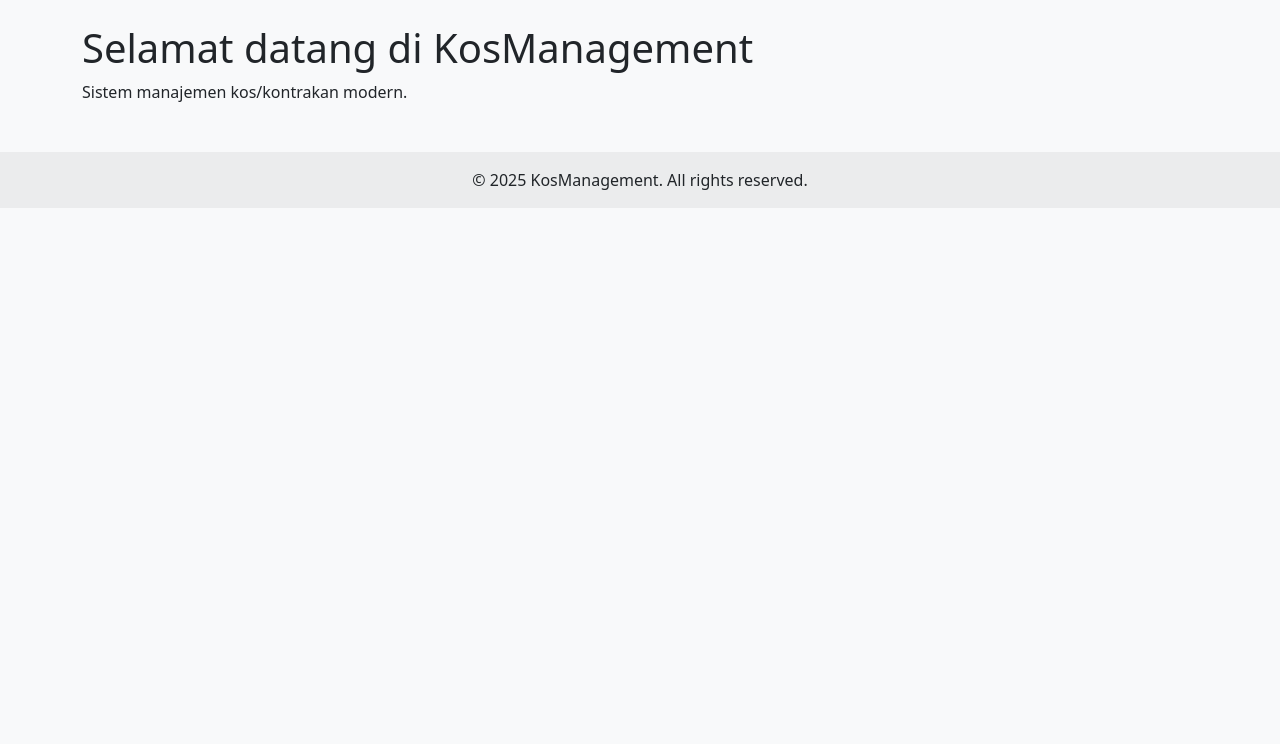
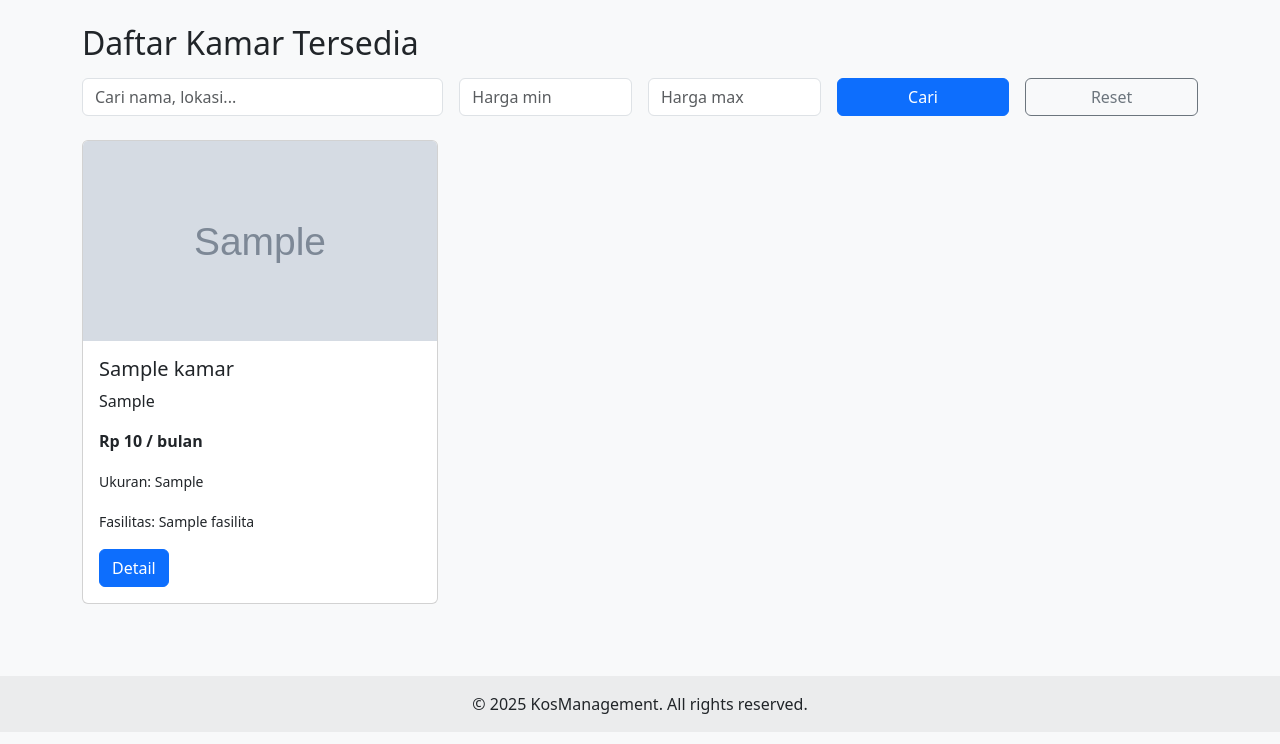
Before and after one commit to raylienardy/kos-management, a PHP site: page / in a window 1280 px wide. Shown: the part 56-800 px from the top of the page. Run offline with PHP 8.4, Linux system fonts and the light colour scheme; tables that the repository leaves empty or names only in its code hold one stand-in row (values such as "Sample post"); grey boxes marked "Sample" are stand-in pictures; some libraries are stand-ins or nearby versions.

Commit message:
Fase 2: Halaman Publik & Autentikasi + perbaikan link + perbaikan akun admin

```diff
--- a/auth/logout.php
+++ b/auth/logout.php
@@ -1,6 +1,6 @@
 <?php
 session_start();
-$_SESSION = [];               // kosongkan session
+$_SESSION = [];
 session_destroy();
 header("Location: ../index.php");
 exit;
--- a/config/database.php
+++ b/config/database.php
@@ -21,4 +21,23 @@ class Database {
         return $this->conn;
     }
 }
+// ====== Tambahan: deteksi BASE_URL otomatis ======
+// Dapatkan path absolut folder proyek (root, bukan config)
+$projectRoot = dirname(__FILE__);         // .../kos-management/config
+$projectRoot = dirname($projectRoot);     // .../kos-management
+$projectRoot = realpath($projectRoot);    // normalisasi path
+
+$docRoot = realpath($_SERVER['DOCUMENT_ROOT']);
+
+// Hitung path relatif dari document root ke proyek
+if (strpos($projectRoot, $docRoot) === 0) {
+    $relativePath = substr($projectRoot, strlen($docRoot));
+} else {
+    // Fallback jika di luar document root (jarang)
+    $relativePath = '/kos-management';   // ganti manual jika perlu
+}
+$relativePath = str_replace('\\', '/', $relativePath);
+$relativePath = '/' . trim($relativePath, '/');
+
+define('BASE_URL', 'http://' . $_SERVER['HTTP_HOST'] . $relativePath . '/');
 ?>
--- /dev/null
+++ b/fix_admin.php
@@ -0,0 +1,6 @@
+<?php
+require_once 'config/database.php';
+$db = (new Database())->getConnection();
+$new_hash = password_hash('admin123', PASSWORD_DEFAULT);
+$db->exec("UPDATE users SET password = '$new_hash' WHERE email = 'admin@kos.com'");
+echo "Password admin berhasil diperbarui!";
--- a/includes/navbar.php
+++ b/includes/navbar.php
@@ -1,27 +1,28 @@
 <?php
-// Navbar ini mengasumsikan session sudah dimulai di file pemanggil (index, dll).
+// Navbar ini mengasumsikan session sudah dimulai di file pemanggil.
+if (!isset($_SESSION)) { session_start(); } // jaga-jaga
 ?>
 <nav class="navbar navbar-expand-lg navbar-dark bg-primary">
   <div class="container">
-    <a class="navbar-brand" href="/kos-management/index.php">KosManagement</a>
+    <a class="navbar-brand" href="<?= BASE_URL ?>">KosManagement</a>
     <button class="navbar-toggler" type="button" data-bs-toggle="collapse" data-bs-target="#navbarNav">
       <span class="navbar-toggler-icon"></span>
     </button>
     <div class="collapse navbar-collapse" id="navbarNav">
       <ul class="navbar-nav ms-auto">
         <li class="nav-item">
-          <a class="nav-link" href="/kos-management/index.php">Beranda</a>
+          <a class="nav-link" href="<?= BASE_URL ?>">Beranda</a>
         </li>
         <?php if(isset($_SESSION['user'])): ?>
           <?php if($_SESSION['user']['role'] == 'admin'): ?>
-            <li class="nav-item"><a class="nav-link" href="/kos-management/admin/dashboard.php">Dashboard Admin</a></li>
+            <li class="nav-item"><a class="nav-link" href="<?= BASE_URL ?>admin/dashboard.php">Dashboard Admin</a></li>
           <?php else: ?>
-            <li class="nav-item"><a class="nav-link" href="/kos-management/user/dashboard.php">Dashboard Saya</a></li>
+            <li class="nav-item"><a class="nav-link" href="<?= BASE_URL ?>user/dashboard.php">Dashboard Saya</a></li>
           <?php endif; ?>
-          <li class="nav-item"><a class="nav-link" href="/kos-management/auth/logout.php">Logout</a></li>
+          <li class="nav-item"><a class="nav-link" href="<?= BASE_URL ?>auth/logout.php">Logout</a></li>
         <?php else: ?>
-          <li class="nav-item"><a class="nav-link" href="/kos-management/auth/login.php">Login</a></li>
-          <li class="nav-item"><a class="nav-link" href="/kos-management/auth/register.php">Daftar</a></li>
+          <li class="nav-item"><a class="nav-link" href="<?= BASE_URL ?>auth/login.php">Login</a></li>
+          <li class="nav-item"><a class="nav-link" href="<?= BASE_URL ?>auth/register.php">Daftar</a></li>
         <?php endif; ?>
       </ul>
     </div>
--- a/index.php
+++ b/index.php
@@ -1,27 +1,104 @@
 <?php
 session_start();
 require_once 'config/database.php';
+
+$database = new Database();
+$db = $database->getConnection();
+
+// Pencarian & filter
+$where = "WHERE k.status_kamar = 'tersedia'";
+$params = [];
+
+if (isset($_GET['cari']) && !empty($_GET['keyword'])) {
+    $keyword = "%" . $_GET['keyword'] . "%";
+    $where .= " AND (k.nama_kamar LIKE :keyword OR k.deskripsi LIKE :keyword OR k.ukuran LIKE :keyword)";
+    $params[':keyword'] = $keyword;
+}
+if (isset($_GET['harga_min']) && $_GET['harga_min'] !== '' && isset($_GET['harga_max']) && $_GET['harga_max'] !== '') {
+    $where .= " AND k.harga BETWEEN :min AND :max";
+    $params[':min'] = (int)$_GET['harga_min'];
+    $params[':max'] = (int)$_GET['harga_max'];
+}
+
+// Ambil data kamar beserta fasilitasnya (group_concat untuk menampilkan fasilitas per kamar)
+$sql = "SELECT k.*,
+               GROUP_CONCAT(f.nama_fasilitas SEPARATOR ', ') AS fasilitas_list
+        FROM kamar k
+        LEFT JOIN kamar_fasilitas kf ON k.id_kamar = kf.id_kamar
+        LEFT JOIN fasilitas f ON kf.id_fasilitas = f.id_fasilitas
+        $where
+        GROUP BY k.id_kamar
+        ORDER BY k.created_at DESC";
+$stmt = $db->prepare($sql);
+$stmt->execute($params);
+$kamar_list = $stmt->fetchAll(PDO::FETCH_ASSOC);
 ?>
 <!DOCTYPE html>
 <html lang="id">
 <head>
     <meta charset="UTF-8">
     <meta name="viewport" content="width=device-width, initial-scale=1.0">
-    <title>KosManagement</title>
-    <!-- Bootstrap CSS CDN (agar cepat) -->
-    <link href="assets/css/bootstrap.min.css" rel="stylesheet">
+    <title>KosManagement - Daftar Kamar</title>
+    <link href="https://cdn.jsdelivr.net/npm/bootstrap@5.3.0/dist/css/bootstrap.min.css" rel="stylesheet">
     <link rel="stylesheet" href="assets/css/style.css">
 </head>
 <body>
     <?php include 'includes/navbar.php'; ?>
 
     <div class="container mt-4">
-        <h1>Selamat datang di KosManagement</h1>
-        <p>Sistem manajemen kos/kontrakan modern.</p>
-        <!-- Nanti di fase 2 akan diisi daftar kamar -->
+        <h2 class="mb-3">Daftar Kamar Tersedia</h2>
+
+        <!-- Form Pencarian & Filter -->
+        <form method="GET" class="row g-3 mb-4">
+            <div class="col-md-4">
+                <input type="text" name="keyword" class="form-control" placeholder="Cari nama, lokasi..."
+                       value="<?= htmlspecialchars($_GET['keyword'] ?? '') ?>">
+            </div>
+            <div class="col-md-2">
+                <input type="number" name="harga_min" class="form-control" placeholder="Harga min"
+                       value="<?= htmlspecialchars($_GET['harga_min'] ?? '') ?>">
+            </div>
+            <div class="col-md-2">
+                <input type="number" name="harga_max" class="form-control" placeholder="Harga max"
+                       value="<?= htmlspecialchars($_GET['harga_max'] ?? '') ?>">
+            </div>
+            <div class="col-md-2">
+                <button type="submit" name="cari" class="btn btn-primary w-100">Cari</button>
+            </div>
+            <div class="col-md-2">
+                <a href="index.php" class="btn btn-outline-secondary w-100">Reset</a>
+            </div>
+        </form>
+
+        <!-- Daftar Kamar -->
+        <div class="row">
+            <?php if ($kamar_list): ?>
+                <?php foreach ($kamar_list as $kamar): ?>
+                    <div class="col-md-4 mb-4">
+                        <div class="card h-100">
+                            <img src="uploads/kamar/<?= htmlspecialchars($kamar['foto']) ?>"
+                                 class="card-img-top" alt="<?= htmlspecialchars($kamar['nama_kamar']) ?>"
+                                 style="height:200px; object-fit:cover;">
+                            <div class="card-body">
+                                <h5 class="card-title"><?= htmlspecialchars($kamar['nama_kamar']) ?></h5>
+                                <p class="card-text"><?= htmlspecialchars($kamar['deskripsi']) ?></p>
+                                <p><strong>Rp <?= number_format($kamar['harga'], 0, ',', '.') ?> / bulan</strong></p>
+                                <p><small>Ukuran: <?= htmlspecialchars($kamar['ukuran']) ?></small></p>
+                                <p><small>Fasilitas: <?= htmlspecialchars($kamar['fasilitas_list'] ?? '-') ?></small></p>
+                                <a href="<?= BASE_URL ?>detail.php?id=<?= $kamar['id_kamar'] ?>" class="btn btn-primary">Detail</a>
+                            </div>
+                        </div>
+                    </div>
+                <?php endforeach; ?>
+            <?php else: ?>
+                <div class="col-12">
+                    <div class="alert alert-info">Belum ada kamar tersedia.</div>
+                </div>
+            <?php endif; ?>
+        </div>
     </div>
 
     <?php include 'includes/footer.php'; ?>
-    <script src="assets/js/bootstrap.bundle.min.js"></script>
+    <script src="https://cdn.jsdelivr.net/npm/bootstrap@5.3.0/dist/js/bootstrap.bundle.min.js"></script>
 </body>
 </html>
```
Also changed, not shown: auth/login.php (+71 -0 lines), auth/register.php (+97 -0 lines), detail.php (+93 -0 lines), uploads/kamar/default-kamar.jpg (added), uploads/kamar/default-kamar.png (renamed from assets/img/default-kamar.png).
